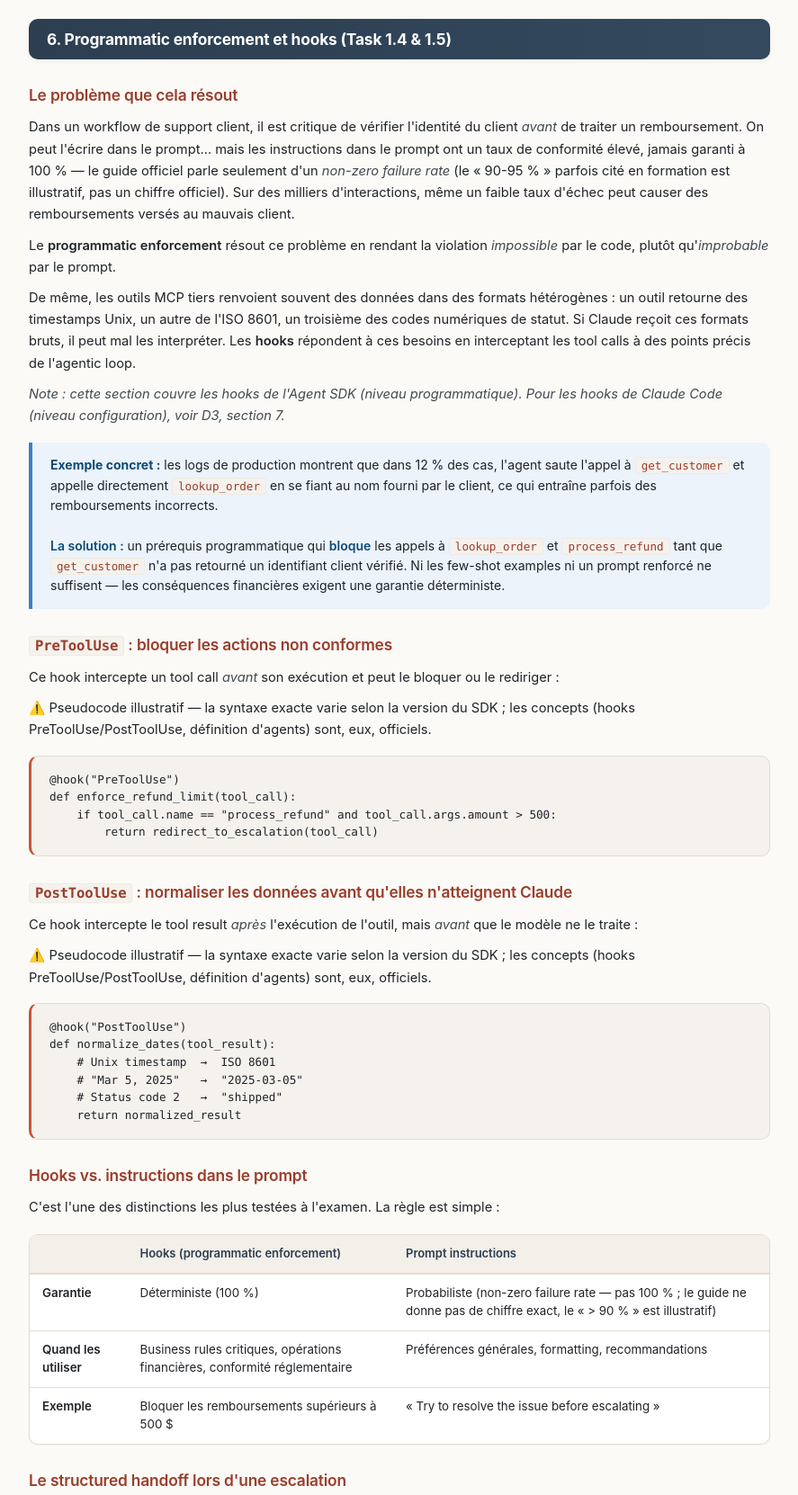
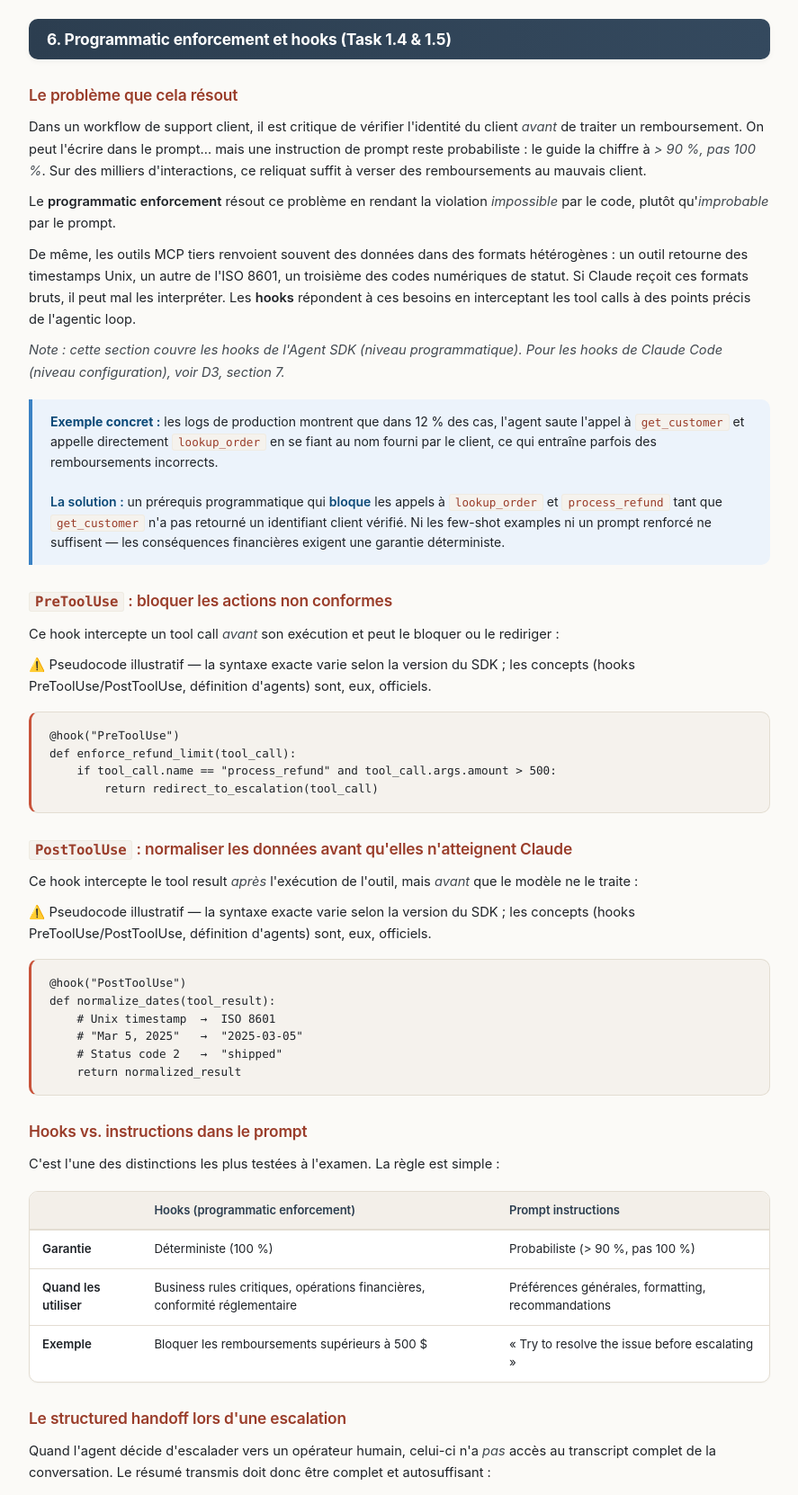
Before and after one commit to VictorNain26/cca-f-revision, a website: page D1_Architecture_Orchestration_27pct.html in a window 1280 px wide. Shown: the part 9020-10682 px from the top of the page at 90% size, without its empty margins (196-1083 px from the left). Drawn offline with Linux system fonts and the light colour scheme.

Commit message:
fix(cca-revision): restore the reliability figure the guide actually prints
Two passages told the reader the guide gives no number for prompt
compliance, and that the ">90%" seen in training material is
illustrative. The guide prints it, in the same hooks-vs-prompts table
D1 reproduces: "Probabilistic (>90%, not 100%)", study guide p. 11.

Nothing in the guide says "non-zero failure rate" — that phrasing was
ours, and it displaced a figure a candidate can be asked to recall.

```diff
--- a/D1_Architecture_Orchestration_27pct.html
+++ b/D1_Architecture_Orchestration_27pct.html
@@ -312,7 +312,7 @@ Task 3 : "Rechercher des articles sur Z"
 <div class="section-header page-break"><h2 id="s6">6. Programmatic enforcement et hooks (Task 1.4 &amp; 1.5)</h2></div>
 
 <h3>Le problème que cela résout</h3>
-<p>Dans un workflow de support client, il est critique de vérifier l'identité du client <em>avant</em> de traiter un remboursement. On peut l'écrire dans le prompt… mais les instructions dans le prompt ont un taux de conformité élevé, jamais garanti à 100 % — le guide officiel parle seulement d'un <em>non-zero failure rate</em> (le « 90-95 % » parfois cité en formation est illustratif, pas un chiffre officiel). Sur des milliers d'interactions, même un faible taux d'échec peut causer des remboursements versés au mauvais client.</p>
+<p>Dans un workflow de support client, il est critique de vérifier l'identité du client <em>avant</em> de traiter un remboursement. On peut l'écrire dans le prompt… mais une instruction de prompt reste probabiliste : le guide la chiffre à <em>&gt; 90 %, pas 100 %</em>. Sur des milliers d'interactions, ce reliquat suffit à verser des remboursements au mauvais client.</p>
 
 <p>Le <strong>programmatic enforcement</strong> résout ce problème en rendant la violation <em>impossible</em> par le code, plutôt qu'<em>improbable</em> par le prompt.</p>
 
@@ -348,7 +348,7 @@ def normalize_dates(tool_result):
 <p>C'est l'une des distinctions les plus testées à l'examen. La règle est simple :</p>
 <table>
 <tr><th></th><th>Hooks (programmatic enforcement)</th><th>Prompt instructions</th></tr>
-<tr><td><strong>Garantie</strong></td><td>Déterministe (100 %)</td><td>Probabiliste (non-zero failure rate — pas 100 % ; le guide ne donne pas de chiffre exact, le « &gt; 90 % » est illustratif)</td></tr>
+<tr><td><strong>Garantie</strong></td><td>Déterministe (100 %)</td><td>Probabiliste (&gt; 90 %, pas 100 %)</td></tr>
 <tr><td><strong>Quand les utiliser</strong></td><td>Business rules critiques, opérations financières, conformité réglementaire</td><td>Préférences générales, formatting, recommandations</td></tr>
 <tr><td><strong>Exemple</strong></td><td>Bloquer les remboursements supérieurs à 500 $</td><td>« Try to resolve the issue before escalating »</td></tr>
 </table>
```
